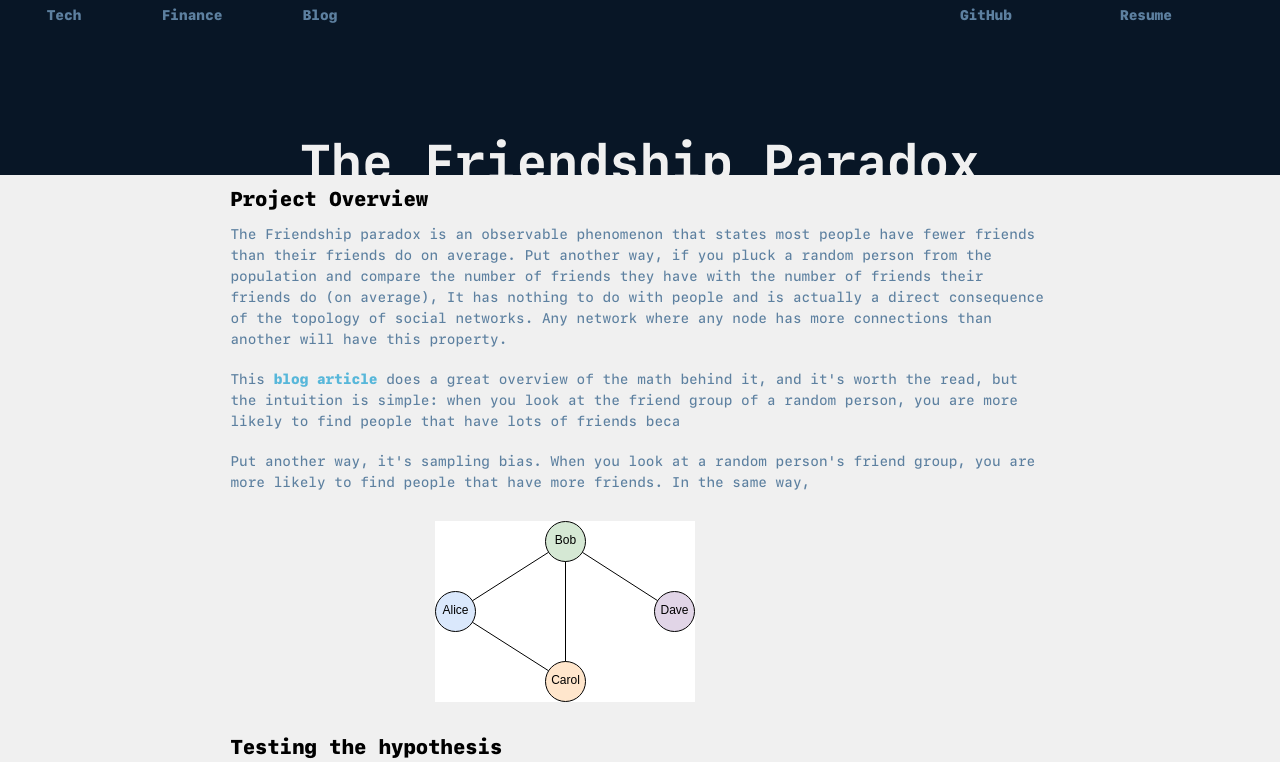
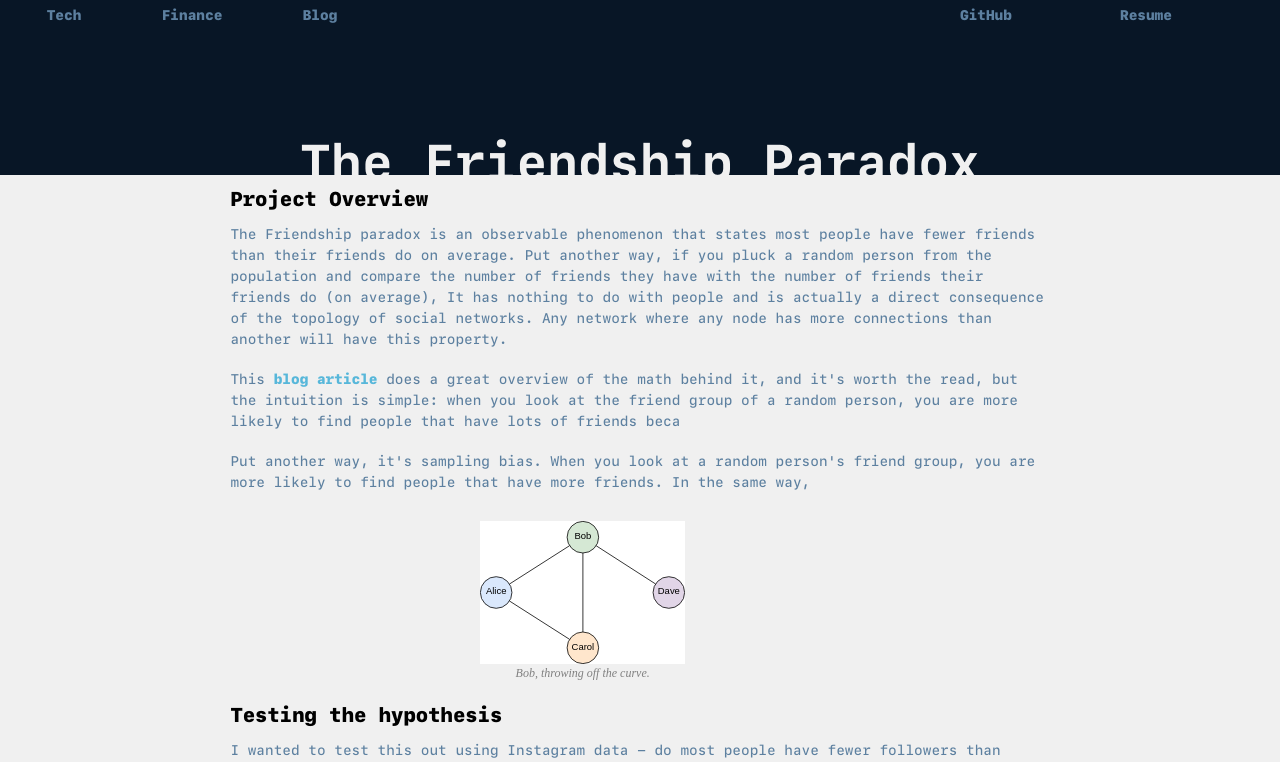
Before and after one commit to smg7d/portfolioSite, a React (Create React App) app: page /friendshipParadox in a window 1280 px wide. Shown: the top 762 px of the page. Built offline with nearby package versions, Linux system fonts and the light colour scheme; the HTML template or start-up script is replaced by a standard one.

Commit message:
add in simple project image component to include caption beneath easily. requires more work to get it to size and center correctly

```diff
--- /dev/null
+++ b/src/components/projectImg.css
@@ -0,0 +1,36 @@
+/*
+.projectImgWrapper {
+    vertical-align: top;
+    display: inline-block;
+    text-align: center;
+    color: grey;
+    font-size: 14px;
+    font-family: SF Mono Light Italic;
+    font-style: italic;
+    max-width: 50%;
+ }  */
+
+
+.projectImgWrapper {
+    vertical-align: top;
+    display: inline-block;
+    text-align: center;
+    color: grey;
+    font-size: 12px;
+    font-family: SF Mono Light Italic;
+    font-style: italic;
+    width: 50%;
+    margin-left: 18%;
+    margin-right: 18%;
+    /* width: 120px; */
+}
+
+/* can edit to make it autosize */
+.projectImg {
+    margin-bottom: 0px;
+    width: 300px;
+}
+
+.imgCaption {
+    display: block;
+}
--- /dev/null
+++ b/src/components/projectImg.jsx
@@ -0,0 +1,18 @@
+import React, { Component } from 'react';
+import './projectImg.css';
+
+
+class ProjectImg extends Component {
+
+    render () {
+
+        return (
+            <div className="projectImgWrapper">
+                <img className="projectImg" src={this.props.imgSrc}/>
+                <div classname="imgCaption">{this.props.imgCaption}</div>
+            </div>
+        );
+    }
+}
+
+export default ProjectImg;
--- a/src/pages/instagramProject.jsx
+++ b/src/pages/instagramProject.jsx
@@ -2,6 +2,7 @@ import React, { Component } from 'react';
 import NavBar from '../components/navbar'
 import ProjectHeader from '../components/projectHeader';
 import Footer from '../components/footer';
+import ProjectImg from '../components/projectImg';
 import { p1, p2, p4, p5, p6, p7, p8, p9 } from '../projects/instagram/text';
 import bob from '../projects/instagram/bob.svg'
 import histogram from '../projects/instagram/paradoxHistogram.png'
@@ -20,7 +21,7 @@ class InstagramProject extends Component {
                 <div className="projectBody">
                     <h3>Project Overview</h3>
                     <div className="projectParagraph">{p1()}</div>
-                    <img src={bob}/>
+                    <ProjectImg imgSrc={bob} imgCaption="Bob, throwing off the curve." />
                     <br />
                     <br />
                     <h3>Testing the hypothesis</h3>
@@ -29,7 +30,7 @@ class InstagramProject extends Component {
                     <br />
                     <h3>Challenges</h3>
                     <div className="projectParagraph">{p5()}</div>
-                    <img src={userID}/>
+                    <ProjectImg imgSrc={userID} imgCaption="code to swap usernames for ids" />
                     <div className="projectParagraph">{p6()}</div>
                     <img src={switchOut}/>
                     <div className="projectParagraph">{p7()}</div>
@@ -38,6 +39,7 @@ class InstagramProject extends Component {
                     <img src={histogram}/>
                     <div className="projectParagraph">{p9}</div>
                     <img src={scatter}/>
+                    <ProjectImg imgSrc={userID} imgCaption="dumb test" />
                 </div>
                 <Footer />
             </React.Fragment>
--- a/src/style.css
+++ b/src/style.css
@@ -391,6 +391,12 @@ a:hover {
             }
 
             @font-face{
+            font-family: SF Mono Light Italic;
+            src: url('/static/fonts/SFMonoLightItalic.otf');
+            font-weight: medium;
+            }
+
+            @font-face{
             font-family: SF Mono Medium;
             src: url('/static/fonts/SFMonoMedium.otf');
             font-weight: medium;
```
Also changed, not shown: public/logo192.png (deleted), public/logo512.png (deleted).
